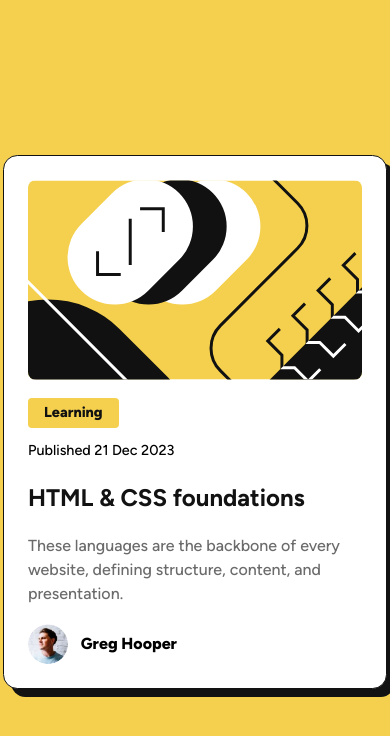
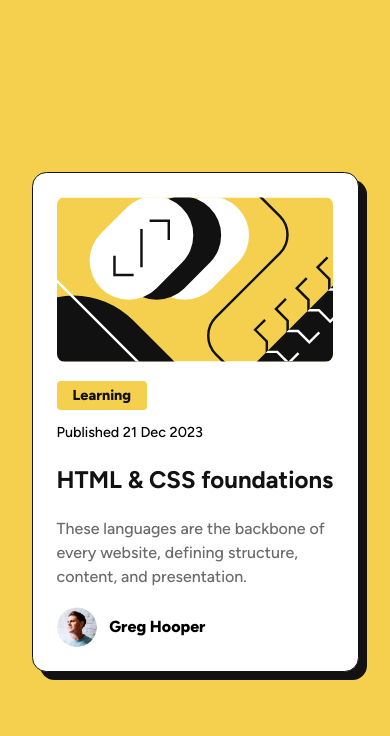
Before and after one commit to rasfincher/fem-blog-preview-card, a plain HTML site: page index.html in a window 390 px wide. Drawn offline with Linux system fonts and the light colour scheme.

Commit message:
Added mobile layout

```diff
--- a/index.css
+++ b/index.css
@@ -158,3 +158,9 @@ section {
 .text-muted {
   color: var(--clr-gray-500);
 }
+
+@media (min-width: 375px) {
+  .card {
+    width: 327px;
+  }
+}
```
